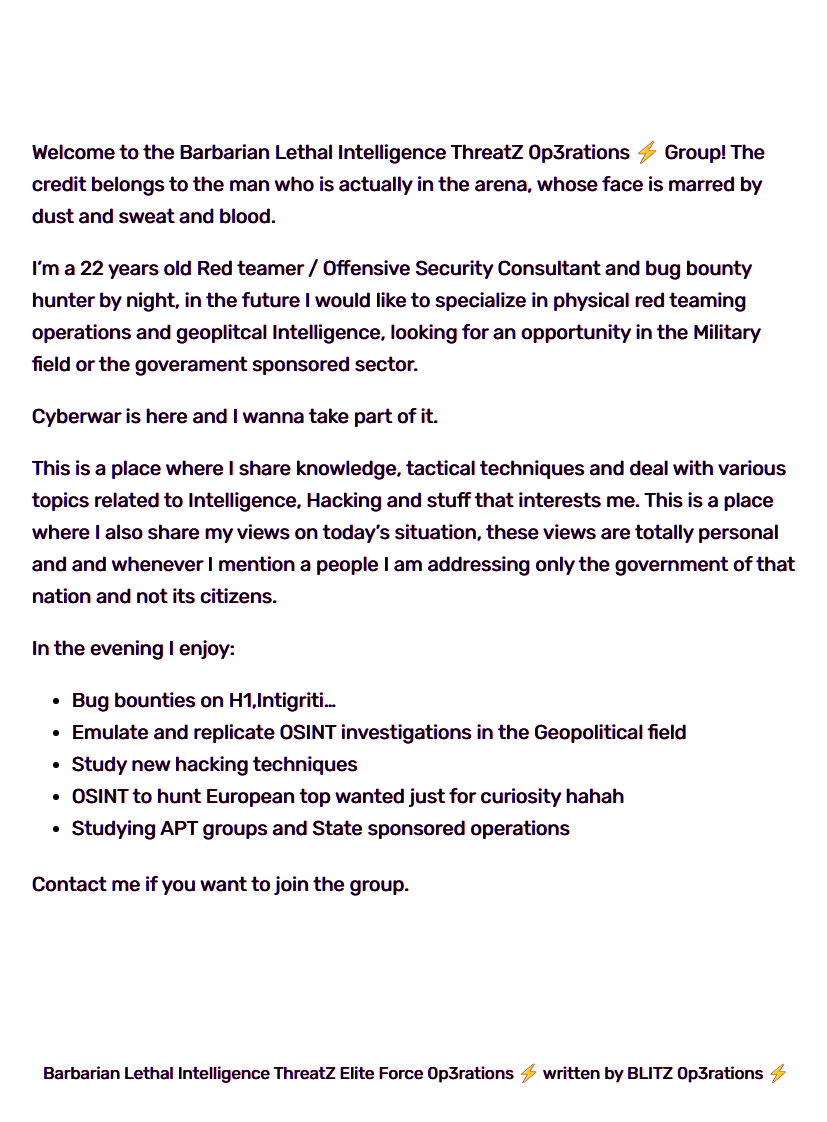
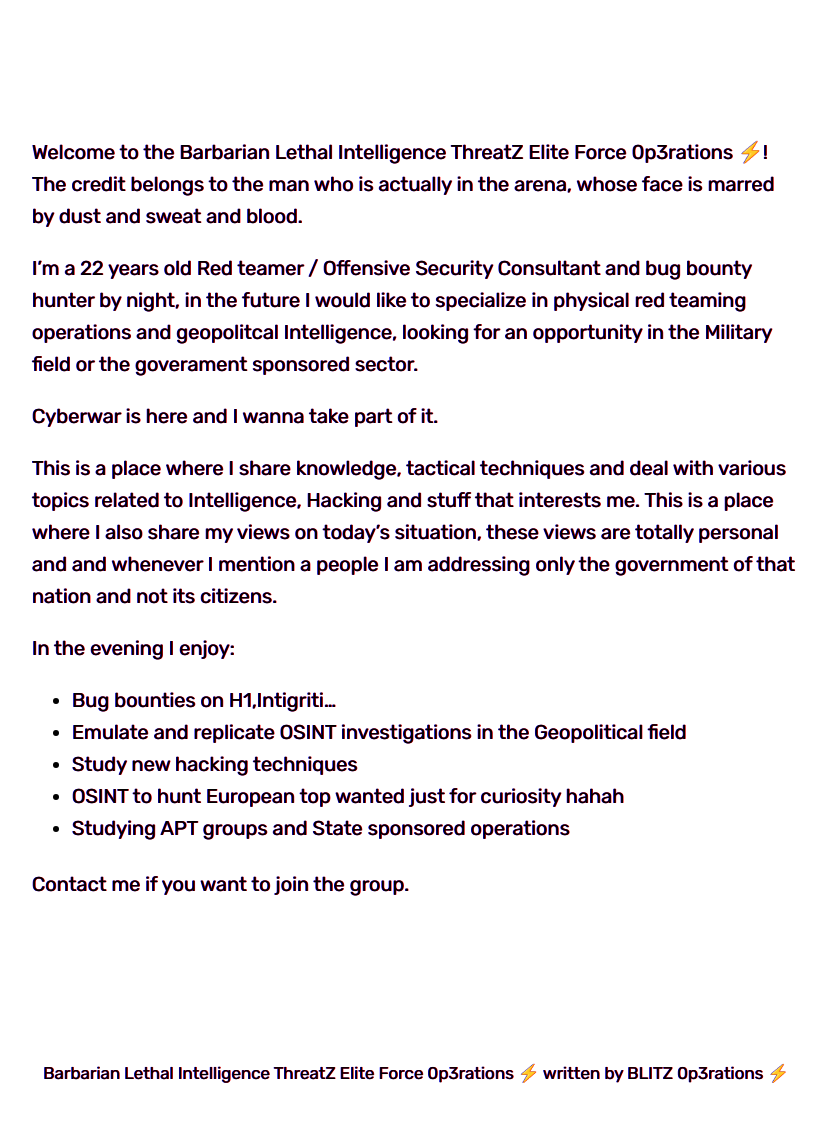
Before and after one commit to blitz0p3rations/blitz0p3rations.github.io, a Jekyll site: the page built from about.md, in a window 1280 px wide, cut to the strip 614-1765 px from the top of the page. Shown: the top 1122 px of the strip, without its empty margins (224-1051 px from the left). Built offline with Jekyll 4.4.1, drawn with Linux system fonts in a browser that asks for light colours; some web fonts are replaced.

Commit message:
Update about.md

```diff
--- a/about.md
+++ b/about.md
@@ -18,10 +18,10 @@ published: true
 
 {% include page/title.html title=page.title subtitle=page_subtitle %}
 
-Welcome to the Barbarian Lethal Intelligence ThreatZ 0p3rations ⚡ Group!
+Welcome to the Barbarian Lethal Intelligence ThreatZ Elite Force 0p3rations ⚡!
 The credit belongs to the man who is actually in the arena, whose face is marred by dust and sweat and blood.
 
-I'm a 22 years old Red teamer / Offensive Security Consultant and bug bounty hunter by night, in the future I would like to specialize in physical red teaming operations and geoplitcal Intelligence, looking for an opportunity in the Military field or the goverament sponsored sector.
+I'm a 22 years old Red teamer / Offensive Security Consultant and bug bounty hunter by night, in the future I would like to specialize in physical red teaming operations and geopolitcal Intelligence, looking for an opportunity in the Military field or the goverament sponsored sector.
 
 Cyberwar is here and I wanna take part of it.
 
```
